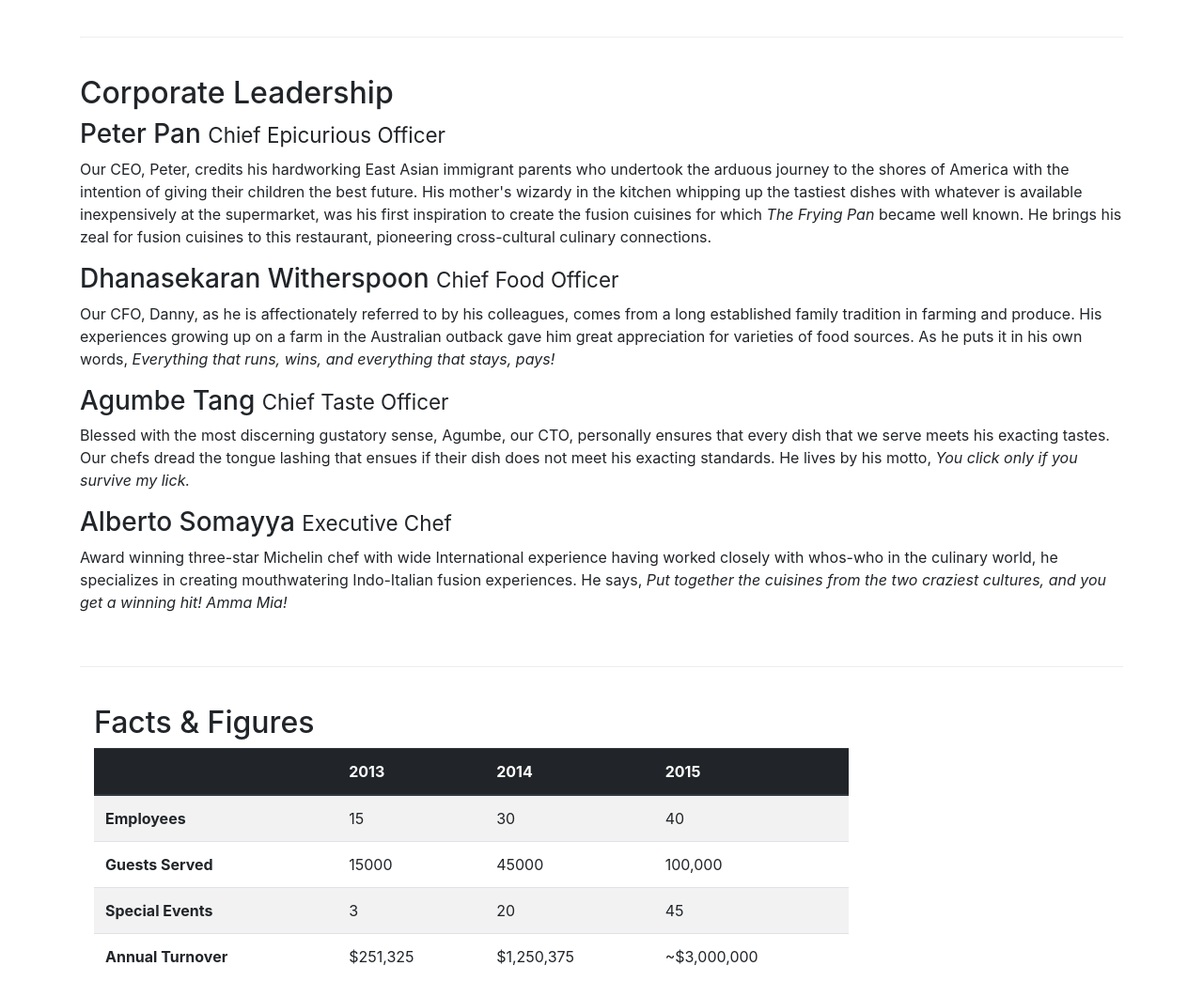
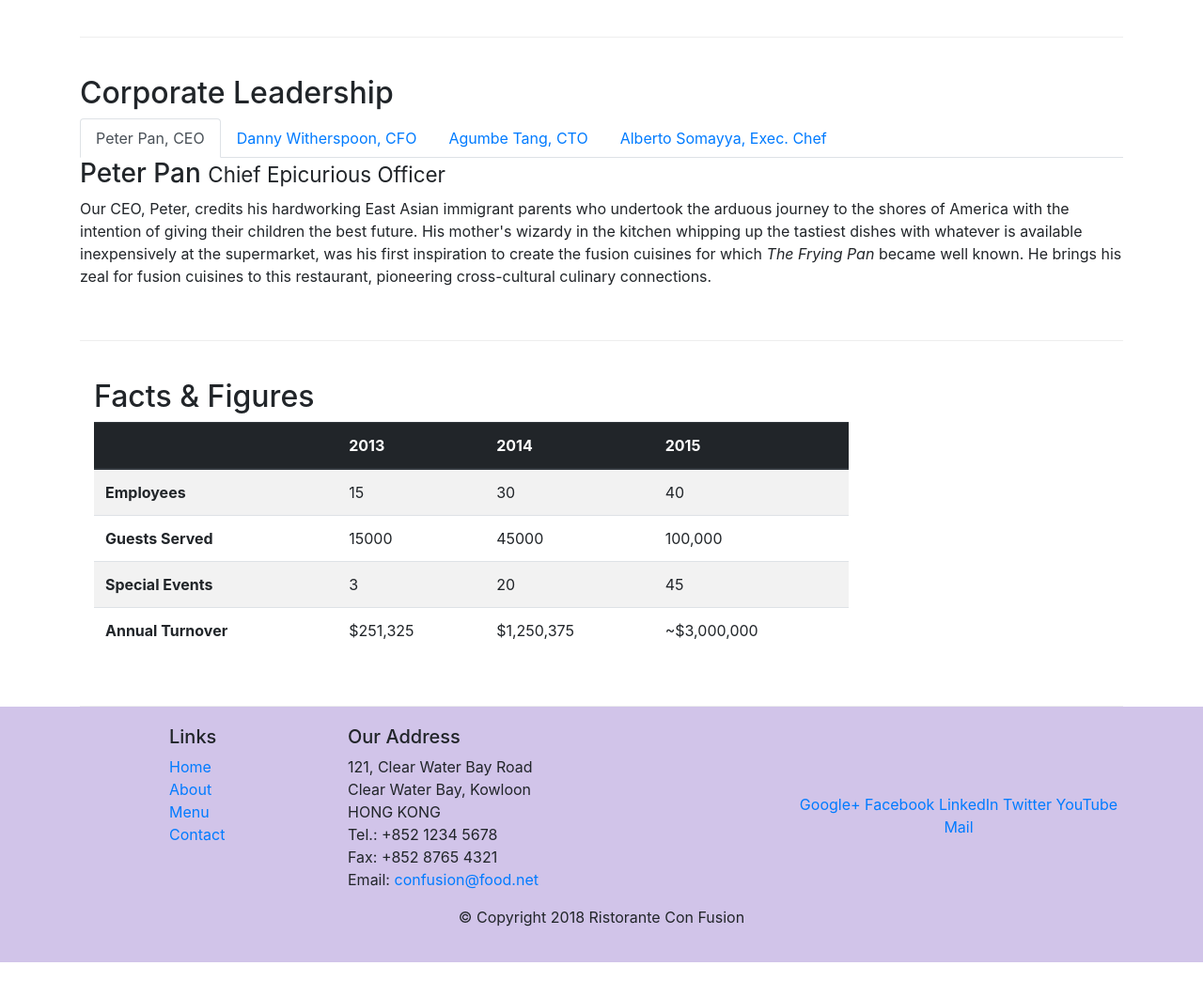
Before and after one commit to Nitin17Kumar/Ristorante-Con-Fusion, a website: page aboutus.html in a window 1280 px wide. Shown: the part 887-1948 px from the top of the page at 94% size. After the commit the page ends 1911 px from the top, so only its background shows below. Drawn offline with nearby package versions, Linux system fonts and the light colour scheme.

Commit message:
adding tabs

```diff
--- a/aboutus.html
+++ b/aboutus.html
@@ -106,14 +106,39 @@
         <div class="row row-content row-header d-print-none">
             <div>
                 <h2>Corporate Leadership</h2>
+                    <ul class="nav nav-tabs">
+                        <li class="nav-item">
+                          <a class="nav-link active" href="#peter"role="tab" data-toggle="tab">Peter Pan, CEO</a>
+                        </li>
+                        <li class="nav-item">
+                          <a class="nav-link" href="#danny" role="tab" data-toggle="tab">Danny Witherspoon, CFO</a>
+                        </li>
+                        <li class="nav-item">
+                          <a class="nav-link" href="#agumbe"role="tab" data-toggle="tab">Agumbe Tang, CTO</a>
+                        </li>
+                        <li class="nav-item">
+                          <a class="nav-link" href="#alberto" role="tab" data-toggle="tab">Alberto Somayya, Exec. Chef</a>
+                        </li>
+                    </ul>
+                    <div class="tab-content">
+                        <div role="tabpanel" class="tab-pane fade show active" id="peter">
                             <h3>Peter Pan <small>Chief Epicurious Officer</small></h3>
                             <p class="d-none d-sm-block">Our CEO, Peter, credits his hardworking East Asian immigrant parents who undertook the arduous journey to the shores of America with the intention of giving their children the best future. His mother's wizardy in the kitchen whipping up the tastiest dishes with whatever is available inexpensively at the supermarket, was his first inspiration to create the fusion cuisines for which <em>The Frying Pan</em> became well known. He brings his zeal for fusion cuisines to this restaurant, pioneering cross-cultural culinary connections.</p>
+                        </div>
+                        <div role="tabpanel" class="tab-pane fade" id="danny">
                             <h3>Dhanasekaran Witherspoon <small>Chief Food Officer</small></h3>
                             <p class="d-none d-sm-block">Our CFO, Danny, as he is affectionately referred to by his colleagues, comes from a long established family tradition in farming and produce. His experiences growing up on a farm in the Australian outback gave him great appreciation for varieties of food sources. As he puts it in his own words, <em>Everything that runs, wins, and everything that stays, pays!</em></p>
+                        </div>
+                        <div role="tabpanel" class="tab-pane fade" id="agumbe">
                             <h3 >Agumbe Tang <small>Chief Taste Officer</small></h3>
                             <p class="d-none d-sm-block">Blessed with the most discerning gustatory sense, Agumbe, our CTO, personally ensures that every dish that we serve meets his exacting tastes. Our chefs dread the tongue lashing that ensues if their dish does not meet his exacting standards. He lives by his motto, <em>You click only if you survive my lick.</em></p>
+                        </div>
+                        <div role="tabpanel" class="tab-pane fade" id="alberto">
                             <h3>Alberto Somayya <small>Executive Chef</small></h3>
                             <p class="d-none d-sm-block">Award winning three-star Michelin chef with wide International experience having worked closely with whos-who in the culinary world, he specializes in creating mouthwatering Indo-Italian fusion experiences. He says, <em>Put together the cuisines from the two craziest cultures, and you get a winning hit! Amma Mia!</em></p>
+                        </div>
+                    </div>
+
             </div>
        </div>
         <div class="row row-content">
@@ -182,19 +207,19 @@
 		              121, Clear Water Bay Road<br>
 		              Clear Water Bay, Kowloon<br>
 		              HONG KONG<br>
-		              <i class="fa fa-phone fa-lg"></i>: +852 1234 5678<br>
-                      <i class="fa fa-fax fa-lg"></i>: +852 8765 4321<br>
-                      <i class="fa fa-envelope fa-lg"></i>: <a href="mailto:confusion@food.net">confusion@food.net</a>
+		              Tel.: +852 1234 5678<br>
+                      Fax: +852 8765 4321<br>
+                      Email: <a href="mailto:confusion@food.net">confusion@food.net</a>
 		           </address>
                 </div>
                 <div class="col-12 col-sm-4 align-self-center">
                     <div class="text-center">
-                        <a class="btn btn-social-icon btn-google" href="http://google.com/+"><i class="fa fa-google-plus"></i></a>
-                        <a class="btn btn-social-icon btn-facebook" href="http://www.facebook.com/profile.php?id="><i class="fa fa-facebook"></i></a>
-                        <a class="btn btn-social-icon btn-linkedin" href="http://www.linkedin.com/in/"><i class="fa fa-linkedin"></i></a>
-                        <a class="btn btn-social-icon btn-twitter" href="http://twitter.com/"><i class="fa fa-twitter"></i></a>
-                        <a class="btn btn-social-icon btn-google" href="http://youtube.com/"><i class="fa fa-youtube"></i></a>
-                        <a class="btn btn-social-icon" href="mailto:"><i class="fa fa-envelope-o"></i></a>
+                        <a href="http://google.com/+">Google+</a>
+                        <a href="http://www.facebook.com/profile.php?id=">Facebook</a>
+                        <a href="http://www.linkedin.com/in/">LinkedIn</a>
+                        <a href="http://twitter.com/">Twitter</a>
+                        <a href="http://youtube.com/">YouTube</a>
+                        <a href="mailto:">Mail</a>
                     </div>
 
                 </div>
```
Lines whose indentation alone changed are shown as unchanged.
